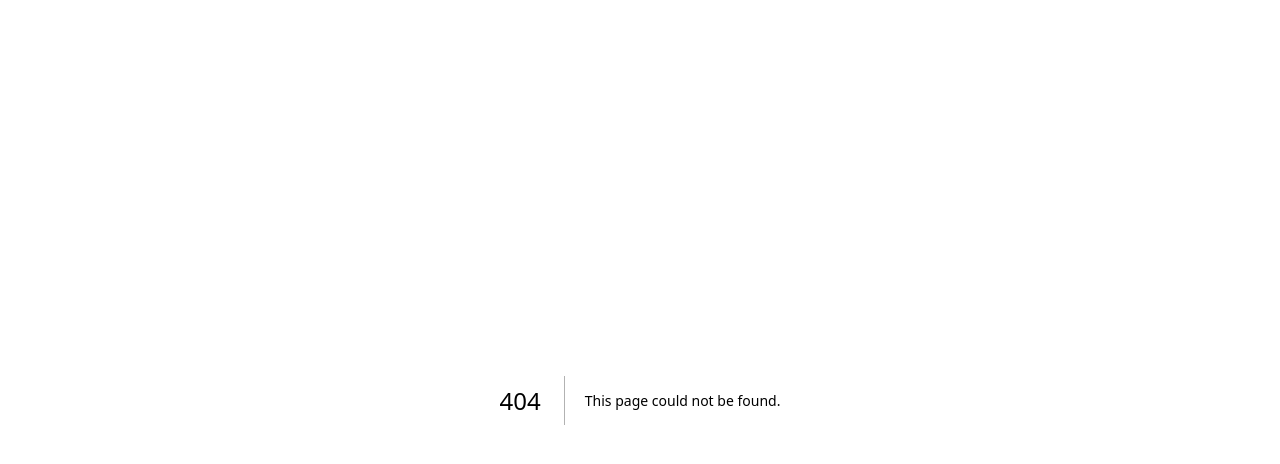
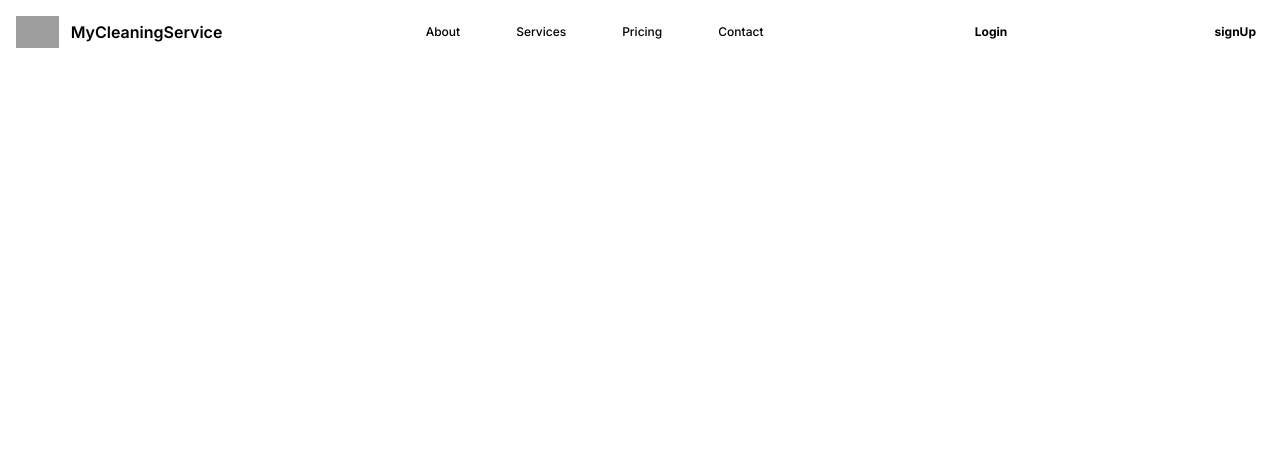
Before and after one commit to SwadDeeHawSudLoa/Project, a Next.js app in the folder mycleaningproject/: page /signUp in a window 1280 px wide. Before the commit this address had no page. Shown: the top 464 px of the page. Built offline with nearby package versions, Linux system fonts and the light colour scheme; grey boxes are pictures that could not be loaded.

Commit message:
signUp and edit css tailwind Loginpage

```diff
--- a/mycleaningproject/app/component/navbar.tsx
+++ b/mycleaningproject/app/component/navbar.tsx
@@ -2,8 +2,8 @@ import React from "react";
 
 export default function Navbar() {
   return (
-    <nav className="bg-white border-gray-200 dark:bg-blue-900 " >
-      <div className="md:space-x-6 max-w-screen-xl flex items-center justify-between mx-auto p-4">
+    <nav className="bg-white border-gray-200 dark:bg-blue-400 " >
+      <div className="2xl:space-x-2 sm:space-x-2  md:space-x-6 max-w-screen-xl flex items-center justify-between mx-auto p-4">
         <a href="/" className="flex items-center space-x-3 rtl:space-x-reverse">
           <img src="https://s3.getstickerpack.com/storage/uploads/sticker-pack/keqing/sticker_7.png?4996771f86fd38e818153e52edcc458f" className="h-8" alt="Flowbite Logo" />
           <span className="md:text-base self-center text-2xl font-semibold whitespace-nowrap dark:text-white">MyCleaningService</span>
@@ -15,7 +15,7 @@ export default function Navbar() {
         </svg>
     </button>
         <div className="ml-48 hidden w-full md:flex md:w-auto" id="navbar-default">
-          <ul className="font-medium flex space-x-8 rtl:space-x-reverse border border-gray-100 rounded-lg bg-gray-50 mt-4 md:mt-0 md:border-0 md:bg-white dark:bg-yellow-800 md:dark:bg-yellow-500 dark:border-gray-700">
+          <ul className="md:text-xs font-medium flex space-x-8 rtl:space-x-reverse border border-gray-100 rounded-lg bg-gray-50 mt-4 md:mt-0 md:border-0 md:bg-white dark:bg-yellow-800 md:dark:bg-yellow-500 dark:border-gray-700">
             <li className=" hover:text-sky-700 hover:font-bold flex items-center justify-center">
               <a href="/" className="block py-2 px-3">About</a>
             </li>
@@ -32,10 +32,18 @@ export default function Navbar() {
 
 
         </div>
-        <div className="hover:bg-orange-600 sm:flex sm:items-center sm:dark:bg-yellow-500 sm:rounded-lg max-w-screen-xl flex items-center justify-between mx-auto p-2 rounded-lg md:dark:bg-yellow-500 "id="navbar-default">
+        <div className="md:text-xs hover:bg-orange-600 sm:flex sm:items-center sm:dark:bg-yellow-500 sm:rounded-lg max-w-screen-xl flex items-center justify-between mx-auto p-2 rounded-lg md:dark:bg-yellow-500 "id="navbar-default">
             <ul>
                 <li>
                 <a href="/login"className="font-bold hover:text-black-700 hover:font-bold " >Login</a>
+                </li>
+            </ul>
+
+          </div>
+          <div className="md:text-xs sm:left-8 hover:bg-orange-600 sm:flex sm:items-center sm:dark:bg-yellow-500 sm:rounded-lg max-w-screen-xl flex items-center justify-between mx-auto p-2 rounded-lg md:dark:bg-yellow-500 "id="navbar-default">
+            <ul>
+                <li>
+                <a href="/signUp"className="font-bold hover:text-black-700 hover:font-bold " >signUp</a>
                 </li>
             </ul>
 
--- a/mycleaningproject/app/login/page.tsx
+++ b/mycleaningproject/app/login/page.tsx
@@ -26,7 +26,7 @@ export default function Home() {
             />
           </div>
           <div >
-            <button className='hover:bg-orange-600 sm:flex sm:items-center sm:dark:bg-yellow-500 sm:rounded-lg max-w-screen-xl flex items-center justify-between mx-auto p-2 md:dark:bg-yellow-500 mt-5 rounded-lg shadow-xl dark:bg-yellow-500 w-full '>Login</button>
+            <button className='hover:font-bold  hover:bg-orange-600 sm:flex sm:items-center sm:dark:bg-yellow-500 sm:rounded-lg max-w-screen-xl flex items-center justify-between mx-auto p-2 md:dark:bg-yellow-500 mt-5 rounded-lg shadow-xl dark:bg-yellow-500 w-full '>Login</button>
 
           </div>
         </div>
--- /dev/null
+++ b/mycleaningproject/app/signUp/page.tsx
@@ -0,0 +1,12 @@
+import React from 'react'; // Make sure to import React
+import Image from 'next/image';
+import NavBar from '@/app/component/navbar'; // Assuming NavBar is a React component
+
+export default function Home() {
+  return (
+    <>
+      <NavBar />
+
+    </>
+  );
+}
```
